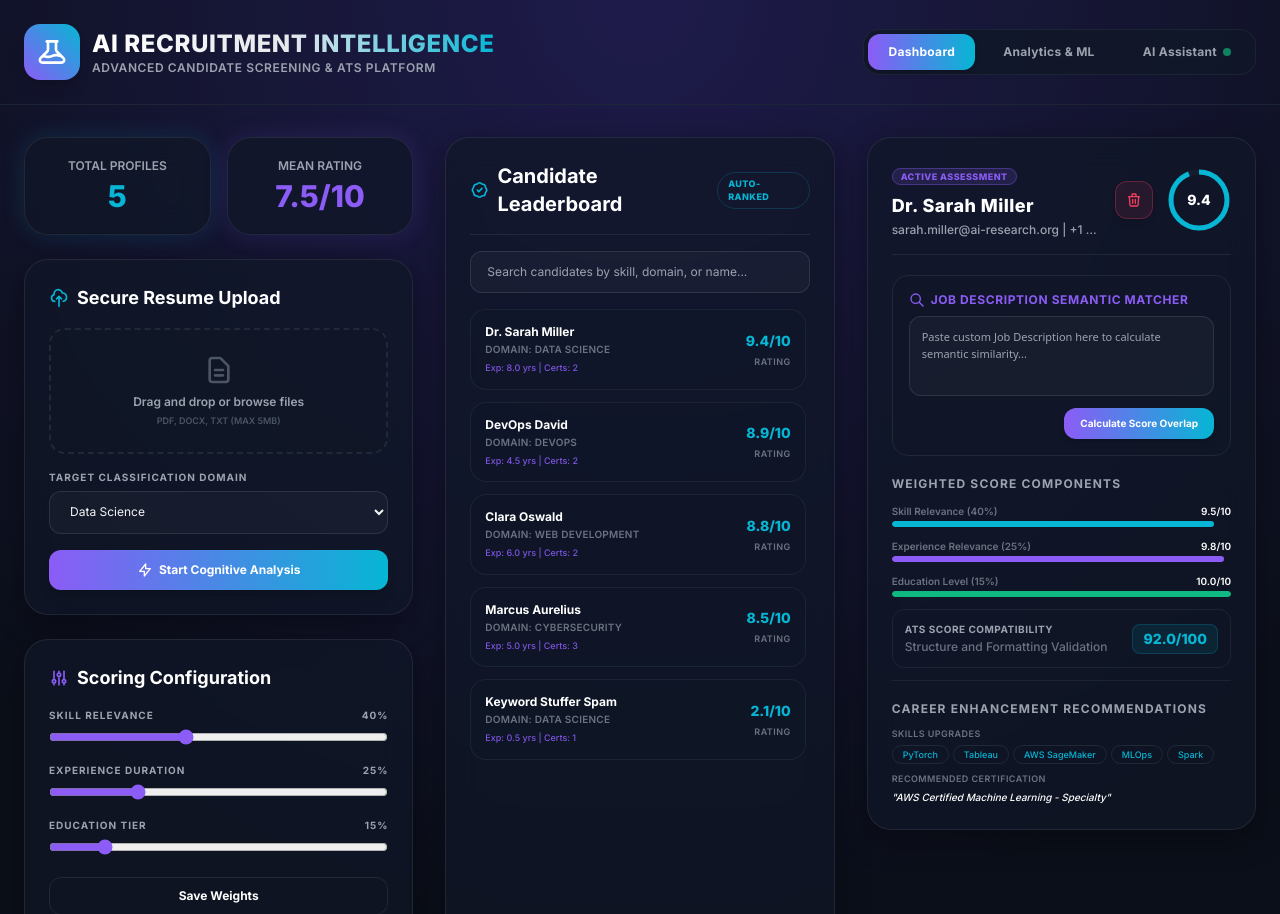
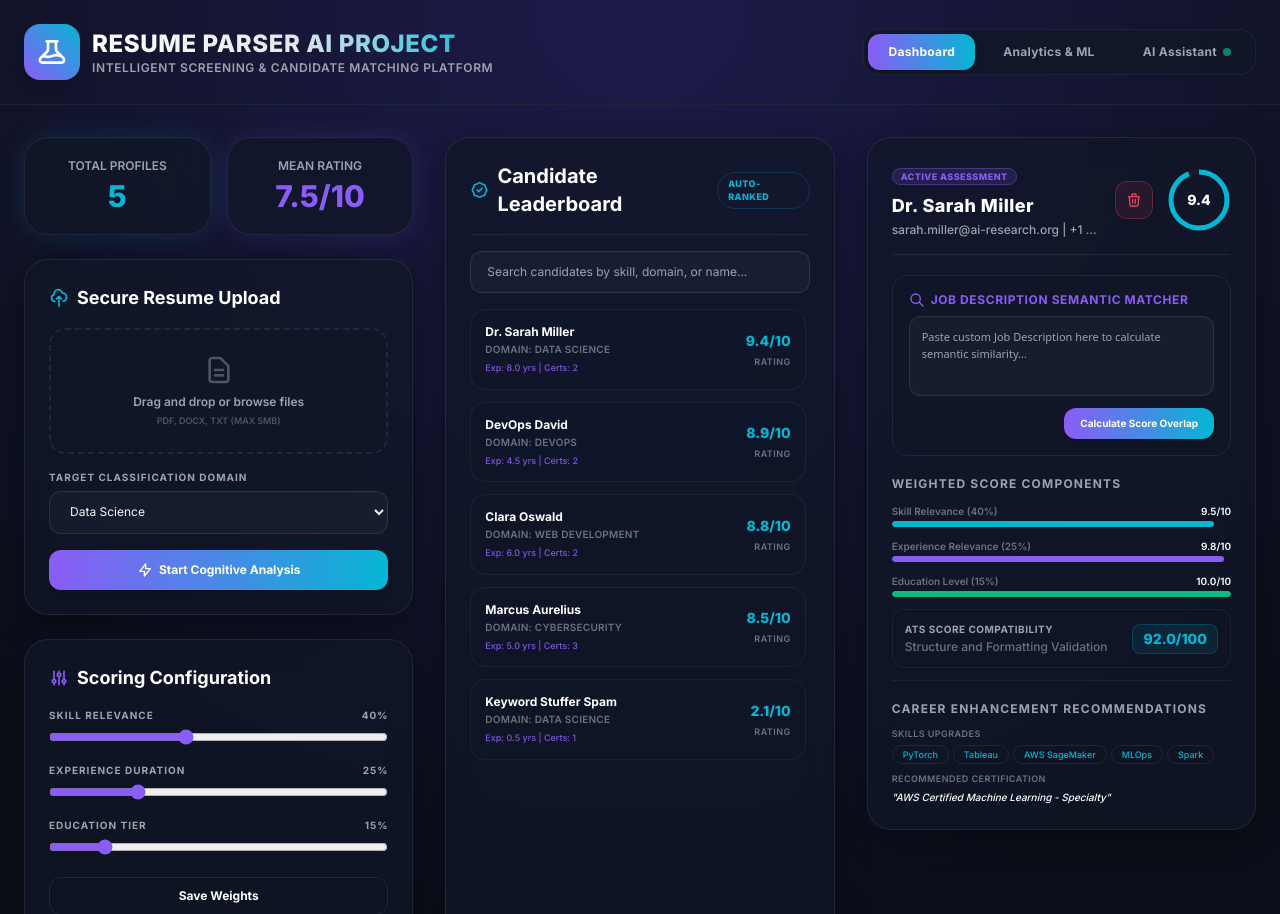
Before and after one commit to 1at23cs079-Mahi/AI-Resume-Parser-Screening-System, a Flask app: page / in a window 1280 px wide. Shown: the top 914 px of the page. Run offline with Flask 3, Linux system fonts and the light colour scheme; data comes from the database, SQL or seed files in the repository; some libraries are stand-ins or nearby versions.

Commit message:
feat: align all app header titles and batch launchers to 'Resume Parser AI Project' branding

```diff
--- a/templates/analytics.html
+++ b/templates/analytics.html
@@ -41,9 +41,9 @@
       </div>
       <div>
         <h1 class="text-2xl font-extrabold font-outfit tracking-wide bg-gradient-to-r from-white via-gray-200 to-accent-cyan bg-clip-text text-transparent">
-          AI RECRUITMENT INTELLIGENCE
+          RESUME PARSER AI PROJECT
         </h1>
-        <p class="text-xs text-gray-400 font-semibold tracking-wider uppercase">Advanced Candidate Screening & ATS platform</p>
+        <p class="text-xs text-gray-400 font-semibold tracking-wider uppercase">Intelligent Screening & Candidate Matching Platform</p>
       </div>
     </div>
     <div class="flex gap-2 p-1 bg-gray-900/80 rounded-2xl border border-gray-800/80">
--- a/templates/chatbot.html
+++ b/templates/chatbot.html
@@ -39,9 +39,9 @@
       </div>
       <div>
         <h1 class="text-2xl font-extrabold font-outfit tracking-wide bg-gradient-to-r from-white via-gray-200 to-accent-cyan bg-clip-text text-transparent">
-          AI RECRUITMENT INTELLIGENCE
+          RESUME PARSER AI PROJECT
         </h1>
-        <p class="text-xs text-gray-400 font-semibold tracking-wider uppercase">Advanced Candidate Screening & ATS platform</p>
+        <p class="text-xs text-gray-400 font-semibold tracking-wider uppercase">Intelligent Screening & Candidate Matching Platform</p>
       </div>
     </div>
     <div class="flex gap-2 p-1 bg-gray-900/80 rounded-2xl border border-gray-800/80">
--- a/templates/dashboard.html
+++ b/templates/dashboard.html
@@ -39,9 +39,9 @@
       </div>
       <div>
         <h1 class="text-2xl font-extrabold font-outfit tracking-wide bg-gradient-to-r from-white via-gray-200 to-accent-cyan bg-clip-text text-transparent">
-          AI RECRUITMENT INTELLIGENCE
+          RESUME PARSER AI PROJECT
         </h1>
-        <p class="text-xs text-gray-400 font-semibold tracking-wider uppercase">Advanced Candidate Screening & ATS platform</p>
+        <p class="text-xs text-gray-400 font-semibold tracking-wider uppercase">Intelligent Screening & Candidate Matching Platform</p>
       </div>
     </div>
     <div class="flex gap-2 p-1 bg-gray-900/80 rounded-2xl border border-gray-800/80">
```
Also changed, not shown: 1 other file.
